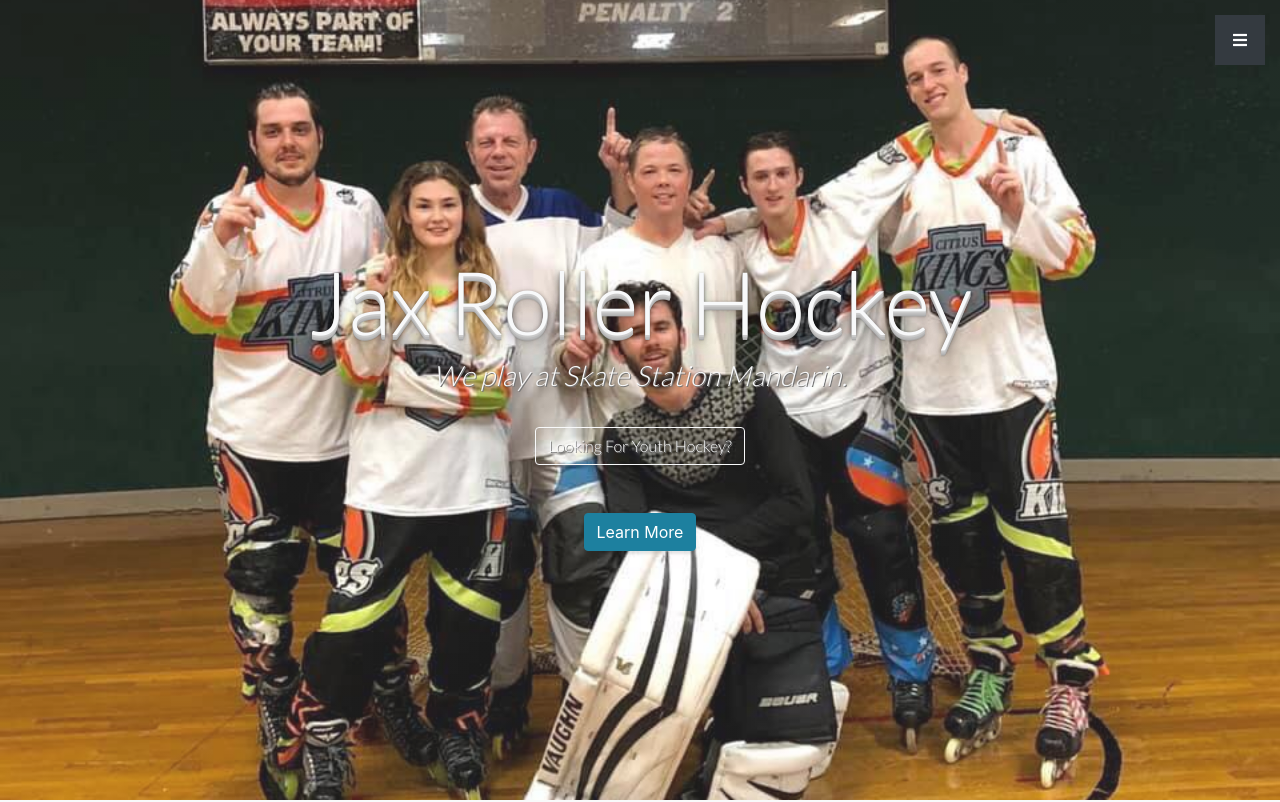
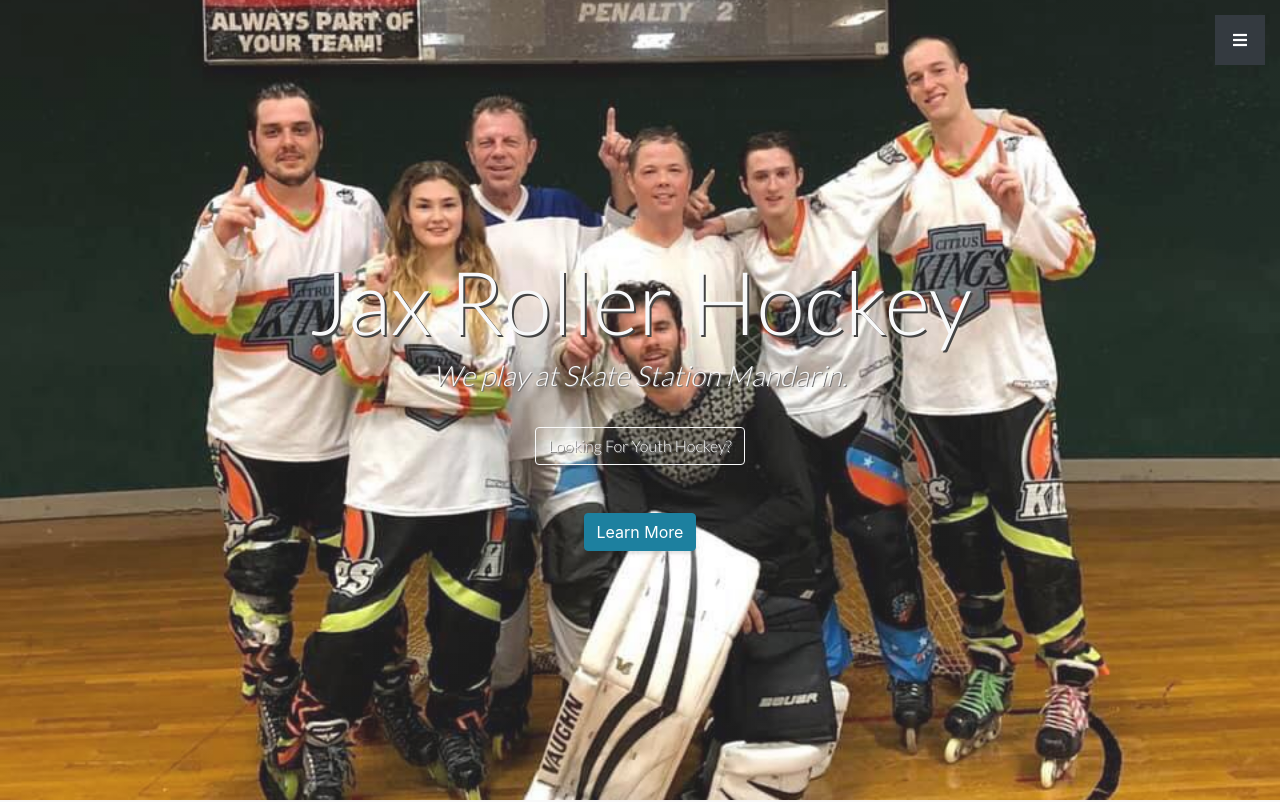
Before and after one commit to BracketNerd101/miracle_jax, a website with bundled scripts: page index.html in a window 1280 px wide. Shown: the top 802 px of the page. Built offline with nearby package versions, Linux system fonts and the light colour scheme.

Commit message:
small css update with text

```diff
--- a/css/stylish-portfolio.css
+++ b/css/stylish-portfolio.css
@@ -116,11 +116,11 @@
 }
 
 .masthead h1 {
-  font-size: 4rem;
+  font-size: 2rem;
   margin: 0;
   padding: 0;
-  /* text-shadow: 1px 1px #d2d2d2; */
-  text-shadow: 0 1px 0 #ccc,
+  text-shadow: 2px 2px #444;
+  /* text-shadow: 0 1px 0 #ccc,
                0 2px 0 #c9c9c9,
                0 3px 0 #bbb,
                0 4px 0 #b9b9b9,
@@ -130,8 +130,8 @@
                0 1px 3px rgba(0,0,0,.3),
                0 3px 5px rgba(0,0,0,.2),
                0 5px 10px rgba(0,0,0,.25),
-               0 10px 10px rgba(0,0,0,.2),
-               0 20px 20px rgba(0,0,0,.15);
+               0 4px 4px rgba(0,0,0,.2),
+               0 4px 4px rgba(0,0,0,.15); */
 }
 
 @media (min-width: 992px) {
```
